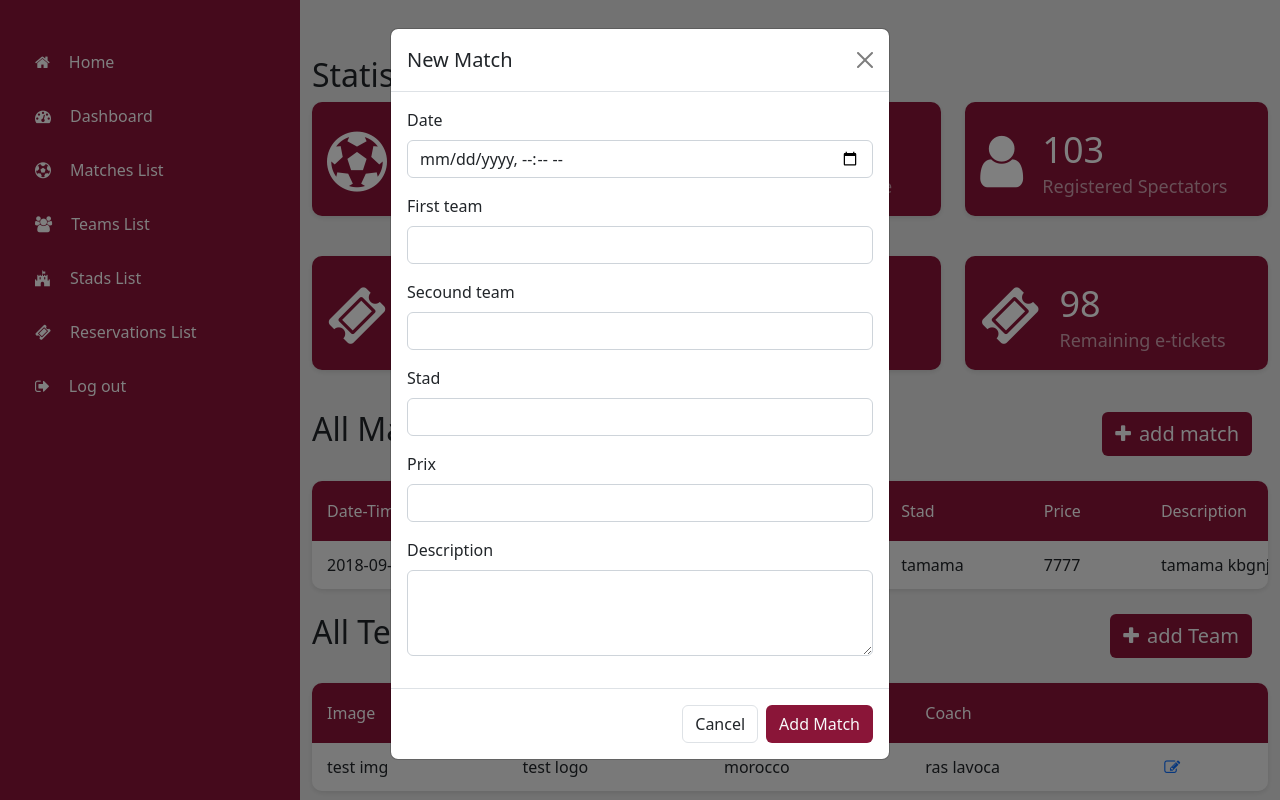
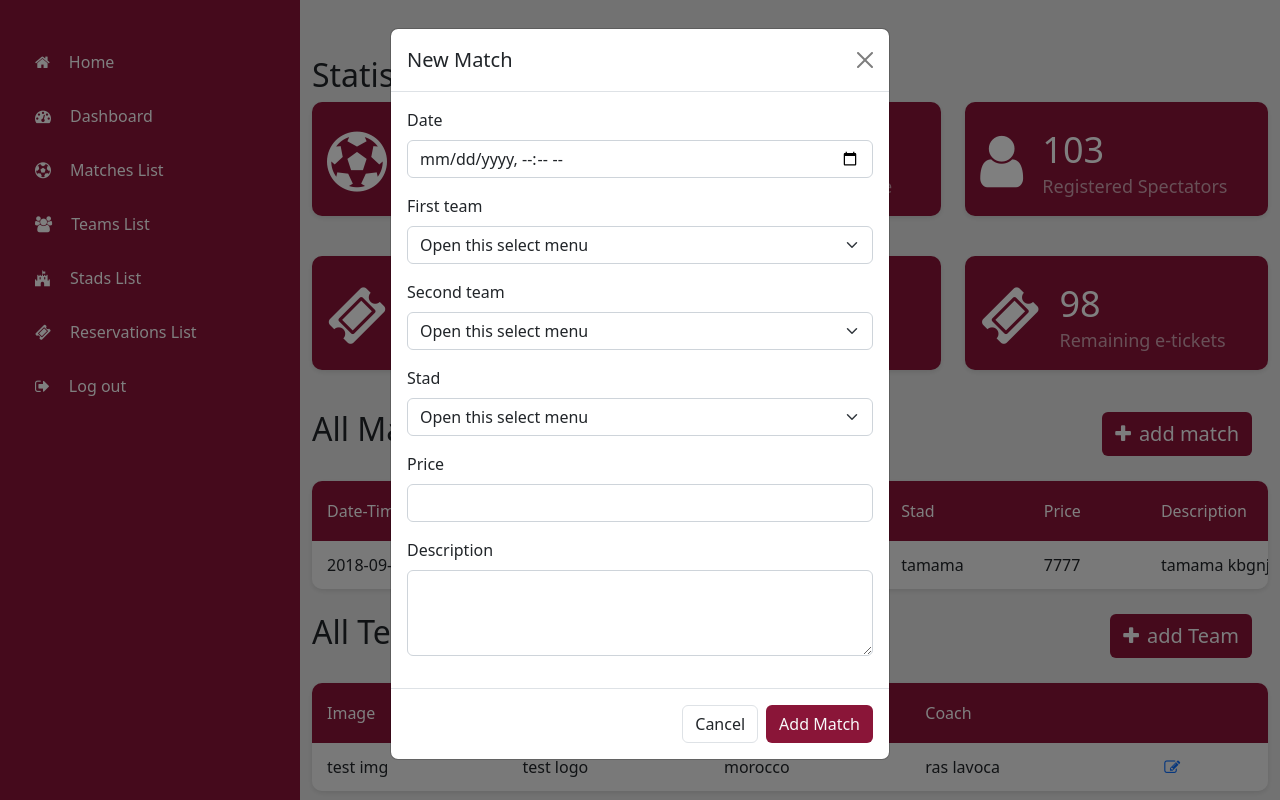
Before and after one commit to ASMAEELKHIRAOUI/FIFA-WC-QATAR22, a PHP site: page /dashboard.php in a window 1280 px wide, after a click on "add match". Run offline with PHP 8.4, Linux system fonts and the light colour scheme.

Commit message:
recovering code of dashboard page

```diff
--- a/pages/dashboard.php
+++ b/pages/dashboard.php
@@ -1,7 +1,5 @@
 <?php
-include_once  '../include/head.php';
-include_once  '../scripts.php/crudadmin.script.php';
-
+include '../include/head.php';
 //include '../include/navbar.php';
 ?>
 
@@ -19,7 +17,7 @@ include_once  '../scripts.php/crudadmin.script.php';
 <div class="modal fade" id="modal">
 		<div class="modal-dialog">
 			<div class="modal-content">
-				<form action="../scripts.php/crudadmin.script.php" method="POST" id="form" data-parsley-validate>
+				<form action="" method="POST" id="form" data-parsley-validate>
 					<div class="modal-header">
 						<h5 class="modal-title">New Match</h5>
 						<a href="#" class="btn-close" data-bs-dismiss="modal"></a>
@@ -30,27 +28,42 @@ include_once  '../scripts.php/crudadmin.script.php';
 
                             <div class="mb-3">
 								<label class="form-label">Date</label>
-								<input type="datetime-local" name="Datetime"  class="form-control" step="any" required/>
+								<input type="datetime-local"  class="form-control"  required/>
 							</div>
 
                             <div class="mb-3">
 								<label class="form-label">First team</label>
-								<input type="text" name="Team1"  class="form-control"  required/>
+                                <select class="form-select" aria-label="Default select example">
+                                    <option selected>Open this select menu</option>
+                                    <option value="1">One</option>
+                                    <option value="2">Two</option>
+                                    <option value="3">Three</option>
+                                </select>
 							</div>
 
                             <div class="mb-3">
-								<label class="form-label">Secound team</label>
-								<input type="text" name="Team2"  class="form-control"  required/>
+								<label class="form-label">Second team</label>
+								<select class="form-select" aria-label="Default select example">
+                                    <option selected>Open this select menu</option>
+                                    <option value="1">One</option>
+                                    <option value="2">Two</option>
+                                    <option value="3">Three</option>
+                                </select>
 							</div>
 
                             <div class="mb-3">
 								<label class="form-label">Stad</label>
-								<input type="text" name="Stade" class="form-control" id="task-date" required/>
+								<select class="form-select" aria-label="Default select example">
+                                    <option selected>Open this select menu</option>
+                                    <option value="1">One</option>
+                                    <option value="2">Two</option>
+                                    <option value="3">Three</option>
+                                </select>
 							</div>
 
                             <div class="mb-3">
-								<label class="form-label">Prix</label>
-								<input type="number" name="Prix" class="form-control" step="any" id="task-date" required/>
+								<label class="form-label">Price</label>
+								<input type="number" class="form-control" step="any" id="task-date" required/>
 							</div>
 
                             <div class="mb-3">
@@ -61,7 +74,7 @@ include_once  '../scripts.php/crudadmin.script.php';
 					</div>
 					<div class="modal-footer">
 						<a href="#" class="btn btn-white border" data-bs-dismiss="modal" id="cancel-btn">Cancel</a>
-					    <button type="submit"  name="SaveMatch" class="color btn  text-light task-action-btn" id="save-btn">Add Match</button>
+						<button type="submit" name="Add" class="color btn  text-light task-action-btn" id="save-btn">Add Match</button>
 					</div>
 				</form>
 			</div>
@@ -104,7 +117,7 @@ include_once  '../scripts.php/crudadmin.script.php';
 					</div>
 					<div class="modal-footer">
 						<a href="#" class="btn btn-white border" data-bs-dismiss="modal" id="cancel-btn">Cancel</a>
-						<button type="submit" name="" class="color btn  text-light task-action-btn" id="save-btn">Add Team</button>
+						<button type="submit" name="Add" class="color btn  text-light task-action-btn" id="save-btn">Add Team</button>
 					</div>
 				</form>
 			</div>
```
